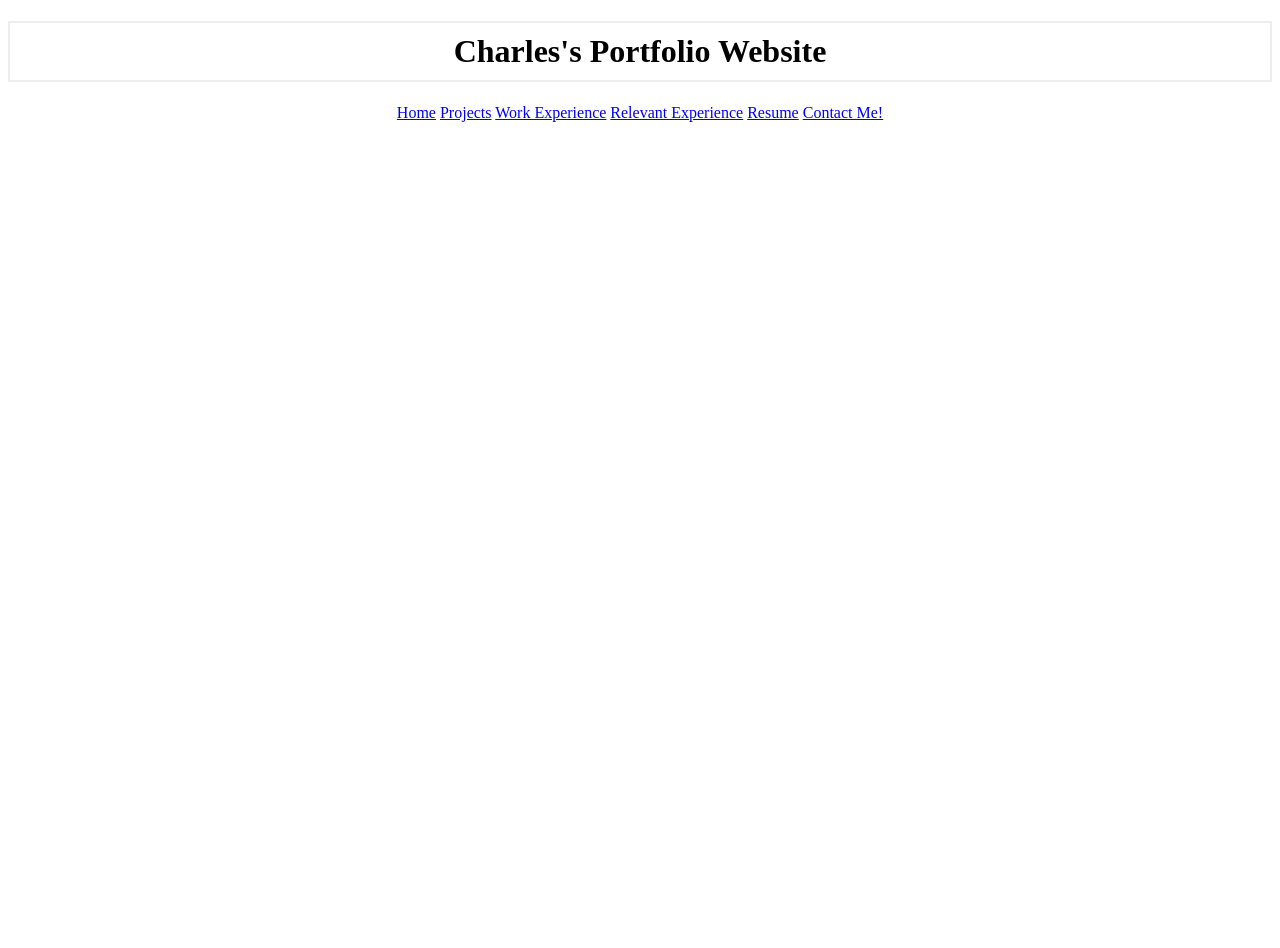
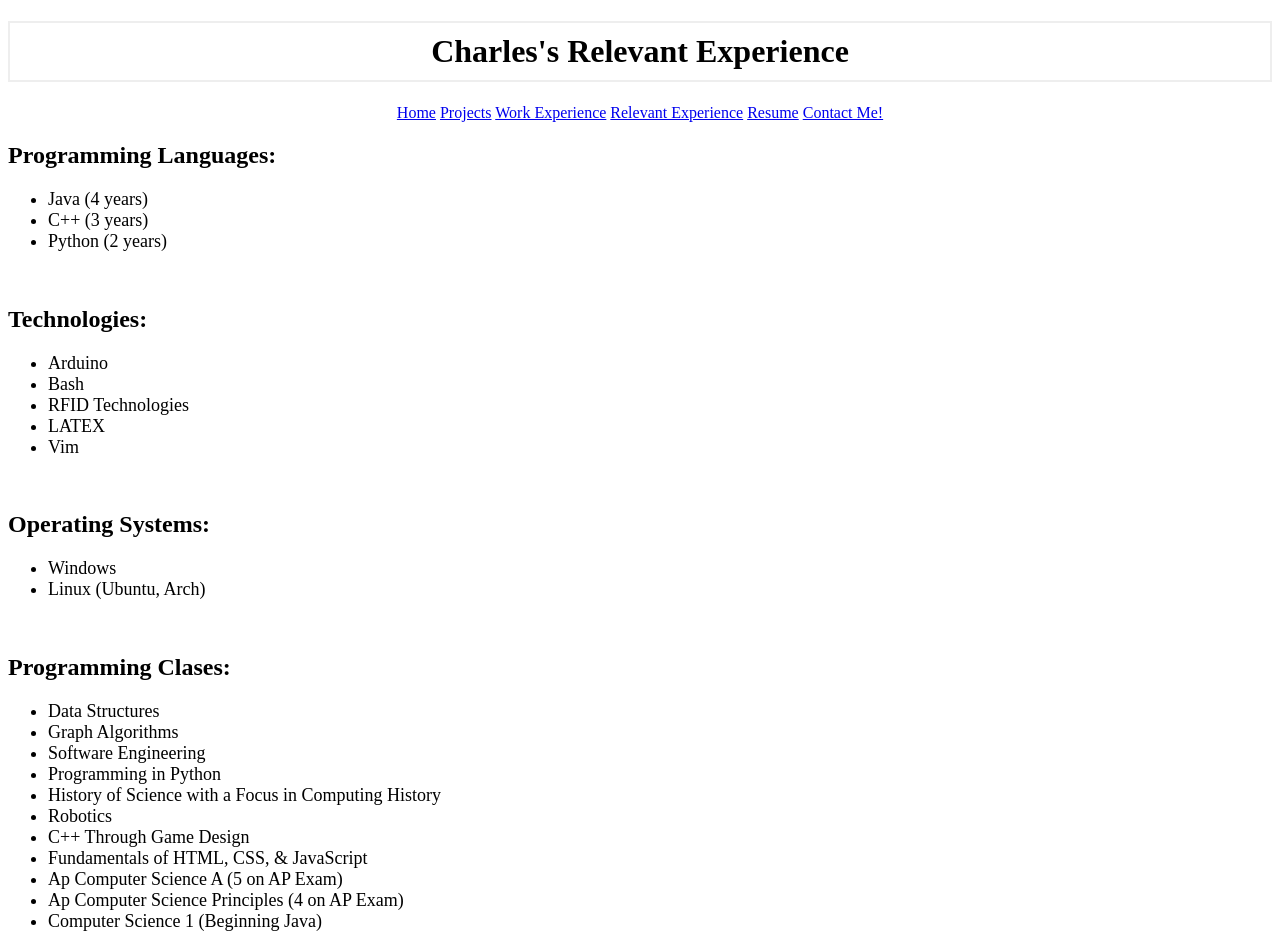
Before and after one commit to Cbturtle2/peronal-website, a Flask app: page /experience in a window 1280 px wide. Before the commit the page ends 122 px from the top, so only its background shows below. Run offline with Flask 2, Linux system fonts and the light colour scheme.

Commit message:
Added relvant experience fields

```diff
--- a/static/css/style.css
+++ b/static/css/style.css
@@ -8,3 +8,7 @@ h1{
 p{
 	font-size: 20px;
 }
+
+ul li{
+	font-size: 18px;
+}
--- a/templates/experience.html
+++ b/templates/experience.html
@@ -4,7 +4,7 @@
 	<meta charset="UTF-8">
 	<link rel="stylesheet" href="{{ url_for('static', filename= 'css/style.css') }}">
 	<title>Charles's Portfolio Website</title>
-	<h1>Charles's Portfolio Website</h1>
+	<h1>Charles's Relevant Experience</h1>
 </head>
 <body>
 	<center>
@@ -15,5 +15,44 @@
 	<a href="/resume">Resume</a>
 	<a href="/contact">Contact Me!</a>
 	</center>
+	<h2>Programming Languages: </h2>
+		 <ul>
+			 <li>Java (4 years)</li>
+			 <li>C++ (3 years)</li>
+			 <li>Python (2 years)</li>
+		 </ul>
+		 <br>
+
+	<h2>Technologies: </h2>
+		 <ul>
+			 <li>Arduino</li>
+			 <li>Bash</li>
+			 <li>RFID Technologies</li>
+			 <li>LATEX</li>
+			 <li>Vim</li>
+		 </ul>
+	 <br>
+
+	<h2>Operating Systems: </h2>
+		<ul>
+			<li>Windows</li>
+			<li>Linux (Ubuntu, Arch)</li>
+		</ul>
+	<br>
+
+	<h2>Programming Clases: </h2>
+		<ul>
+			<li>Data Structures</li>
+			<li>Graph Algorithms</li>
+			<li>Software Engineering</li>
+			<li>Programming in Python</li>
+			<li>History of Science with a Focus in Computing History</li>
+			<li>Robotics</li>
+			<li>C++ Through Game Design</li>
+			<li>Fundamentals of HTML, CSS, & JavaScript</li>
+			<li>Ap Computer Science A (5 on AP Exam)</li>
+			<li>Ap Computer Science Principles (4 on AP Exam)</li>
+			<li>Computer Science 1 (Beginning Java)</li>
+		</ul>
 </body>
 </html>
--- a/templates/index.html
+++ b/templates/index.html
@@ -25,5 +25,6 @@
 		 time at Texas Roadhouse (probably not), then click on my
 		 "Job Experience". Feel free to reach out to me in the
 		 "Contact Me" tab.</a><br>
+		 <br><br>
 </body>
 </html>
```
